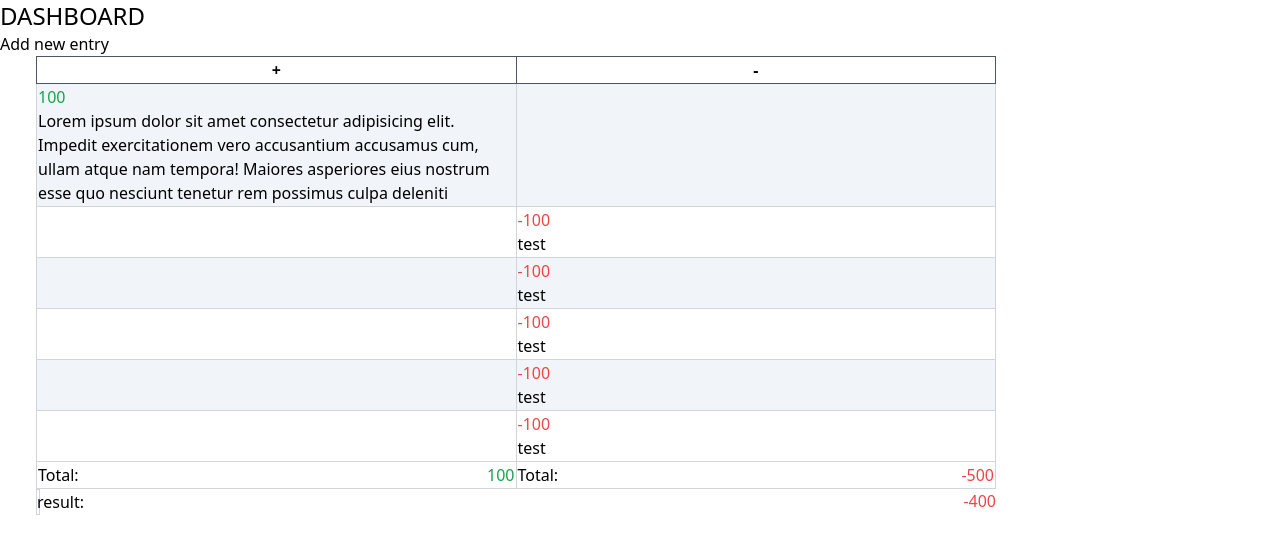
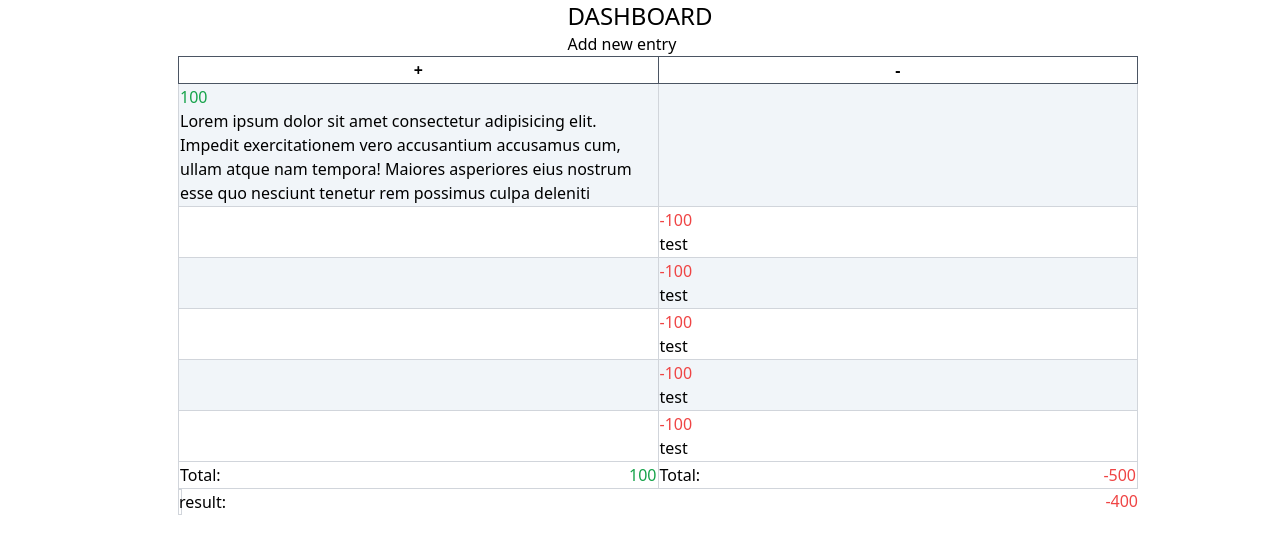
Before and after one commit to matheusnb99/mini-projet-comptable, a Next.js app: page / in a window 1280 px wide. Shown: the top 554 px of the page. Built offline with nearby package versions, Linux system fonts and the light colour scheme.

Commit message:
centered index.js

```diff
--- a/pages/index.js
+++ b/pages/index.js
@@ -2,7 +2,7 @@ import TableauComptable from "../src/components/TableauComptable"
 import Link from "next/link"
 const Home = () => {
   return (
-    <div className="flex flex-col  flex-wrap">
+    <div className="flex flex-col flex-wrap items-center">
       <div className="basis-[100%]">
         <h1 className="text-2xl">DASHBOARD</h1>
         <Link href="/form-page">
```
